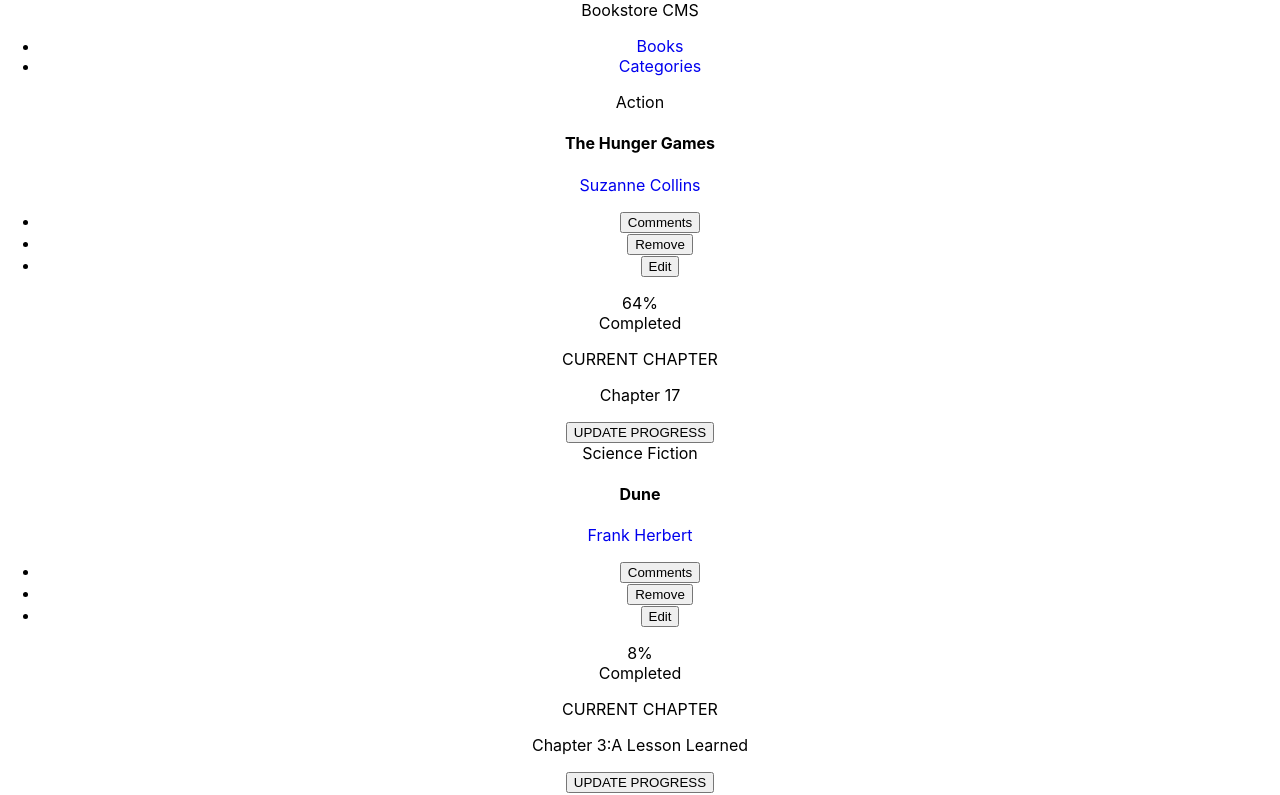
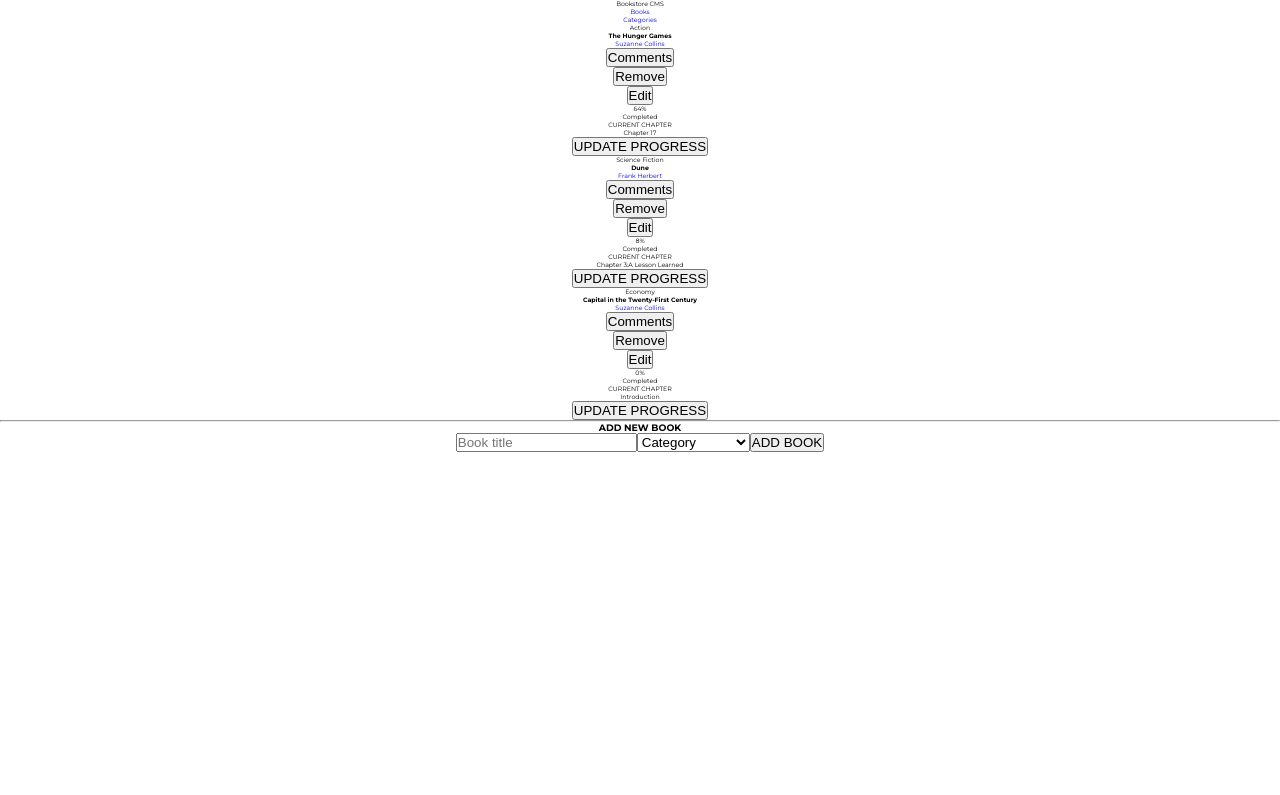
Before and after one commit to olawale-o/react-bookstore, a React (Create React App) app: page / in a window 1280 px wide. Shown: the top 795 px of the page. Built offline with nearby package versions, Linux system fonts and the light colour scheme; no server answers.

Commit message:
Modify index.css file

```diff
--- a/src/index.css
+++ b/src/index.css
@@ -1,31 +1,30 @@
-body {
+@import url('https://fonts.googleapis.com/css2?family=Montserrat:wght@300;400;700&family=Roboto+Slab:wght@100;300;700&display=swap');
+
+*,
+*::before,
+*::after {
+  padding: 0;
   margin: 0;
-  font-family:
-    -apple-system,
-    BlinkMacSystemFont,
-    'Segoe UI',
-    'Roboto',
-    'Oxygen',
-    'Ubuntu',
-    'Cantarell',
-    'Fira Sans',
-    'Droid Sans',
-    'Helvetica Neue',
-    sans-serif;
-  -webkit-font-smoothing: antialiased;
-  -moz-osx-font-smoothing: grayscale;
+  box-sizing: border-box;
 }
 
-code {
-  font-family:
-    source-code-pro,
-    Menlo,
-    Monaco,
-    Consolas,
-    'Courier New',
-    monospace;
+html {
+  font-size: 10px;
+}
+
+body {
+  font-size: 62.5%;
+  font-family: 'Montserrat', 'Roboto Slab', sans-serif;
 }
 
 a {
   text-decoration: none;
 }
+
+li {
+  list-style: none;
+}
+
+a {
+  text-decoration: none;
+}
```
